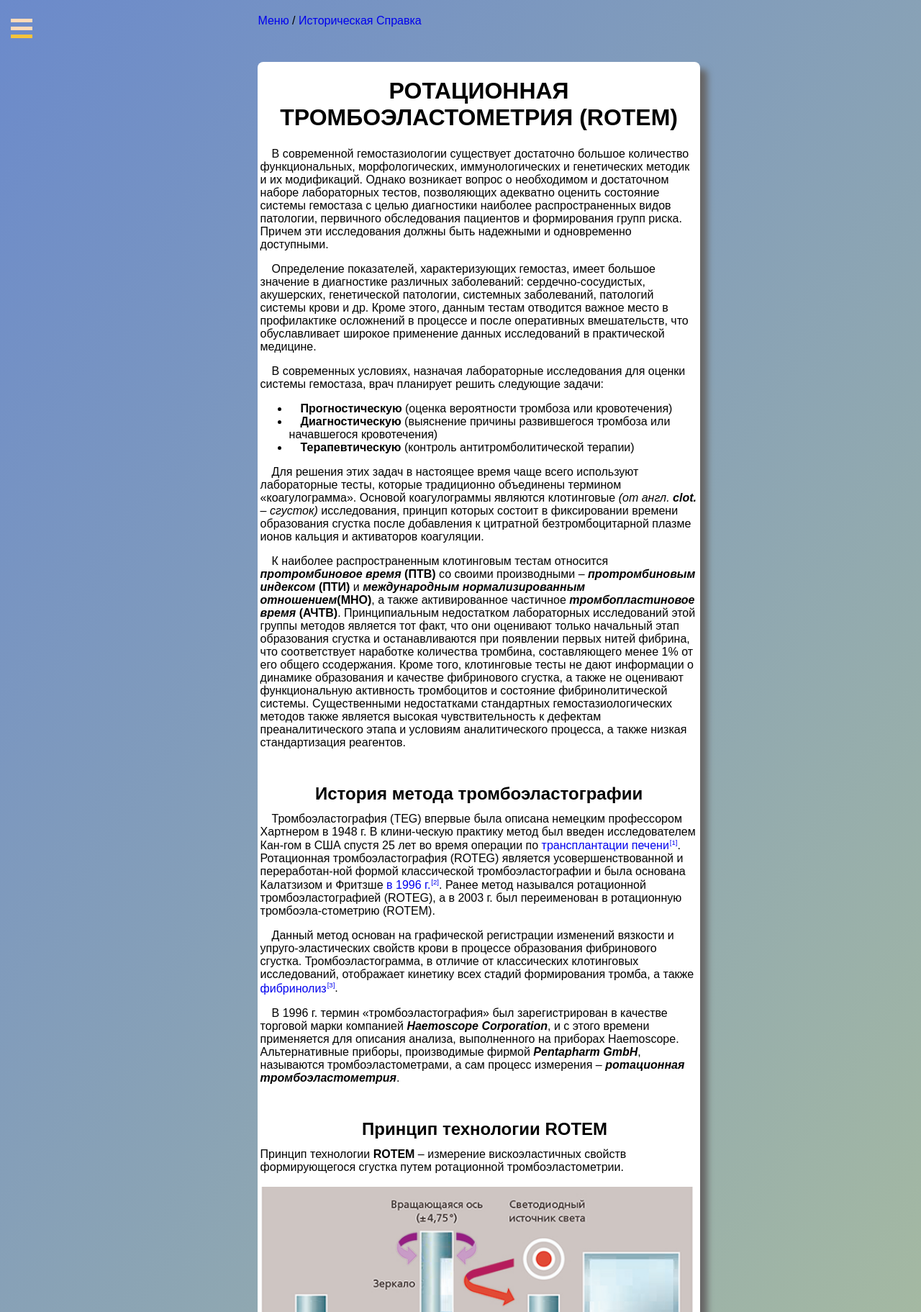
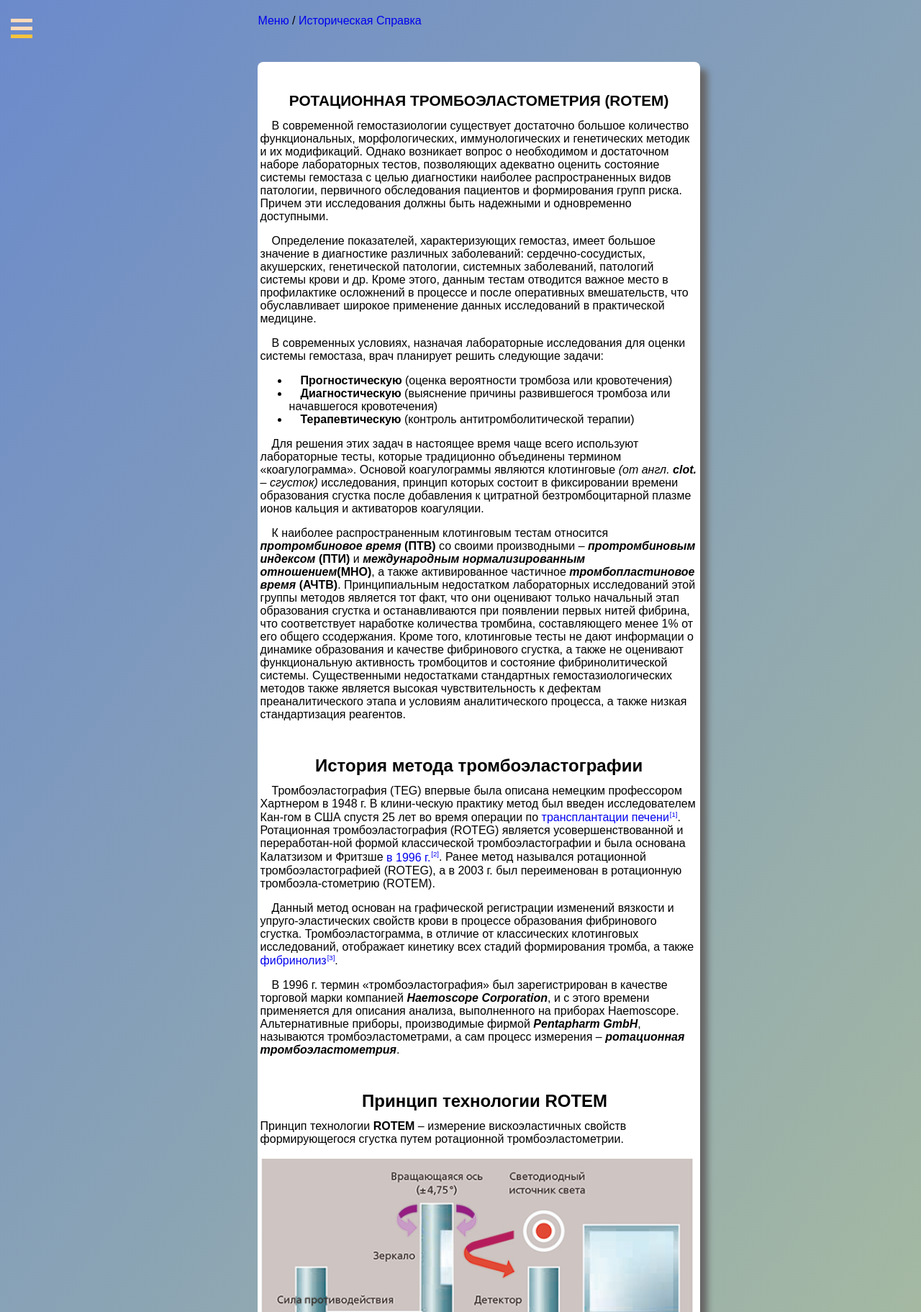
Before and after one commit to fj-fj-fj/rotem, a Flask app: page /historical-data in a window 1280 px wide. Shown: the part 80-1903 px from the top of the page at 72% size. Run offline with Flask 2, Linux system fonts and the light colour scheme; parts of the project's set-up code (start-up, migrations or seed data) failed here and were passed over; some libraries are stand-ins or nearby versions.

Commit message:
improve: title for historical_data page

```diff
--- a/app/static/css/menu.css
+++ b/app/static/css/menu.css
@@ -59,7 +59,12 @@
   box-shadow: 10px 10px 10px rgb(102, 101, 101);
 }
 
-.menu__page__content h2{
+.menu__page__content h1 {
+  margin-top: 2em;
+  font-size: 130%;
+}
+
+.menu__page__content h2 {
   margin-top: 2em;
   text-align: center;
 }
```
